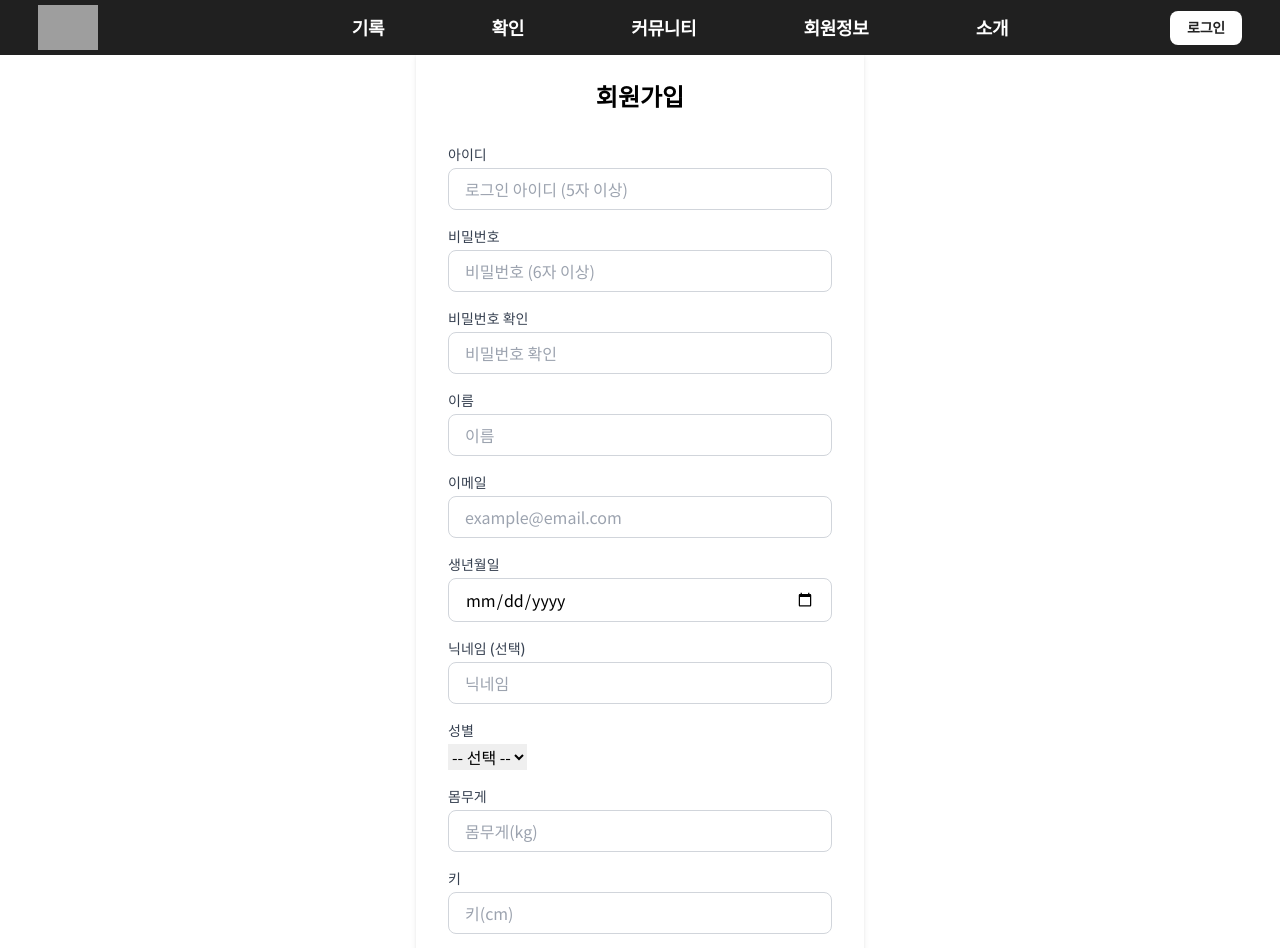
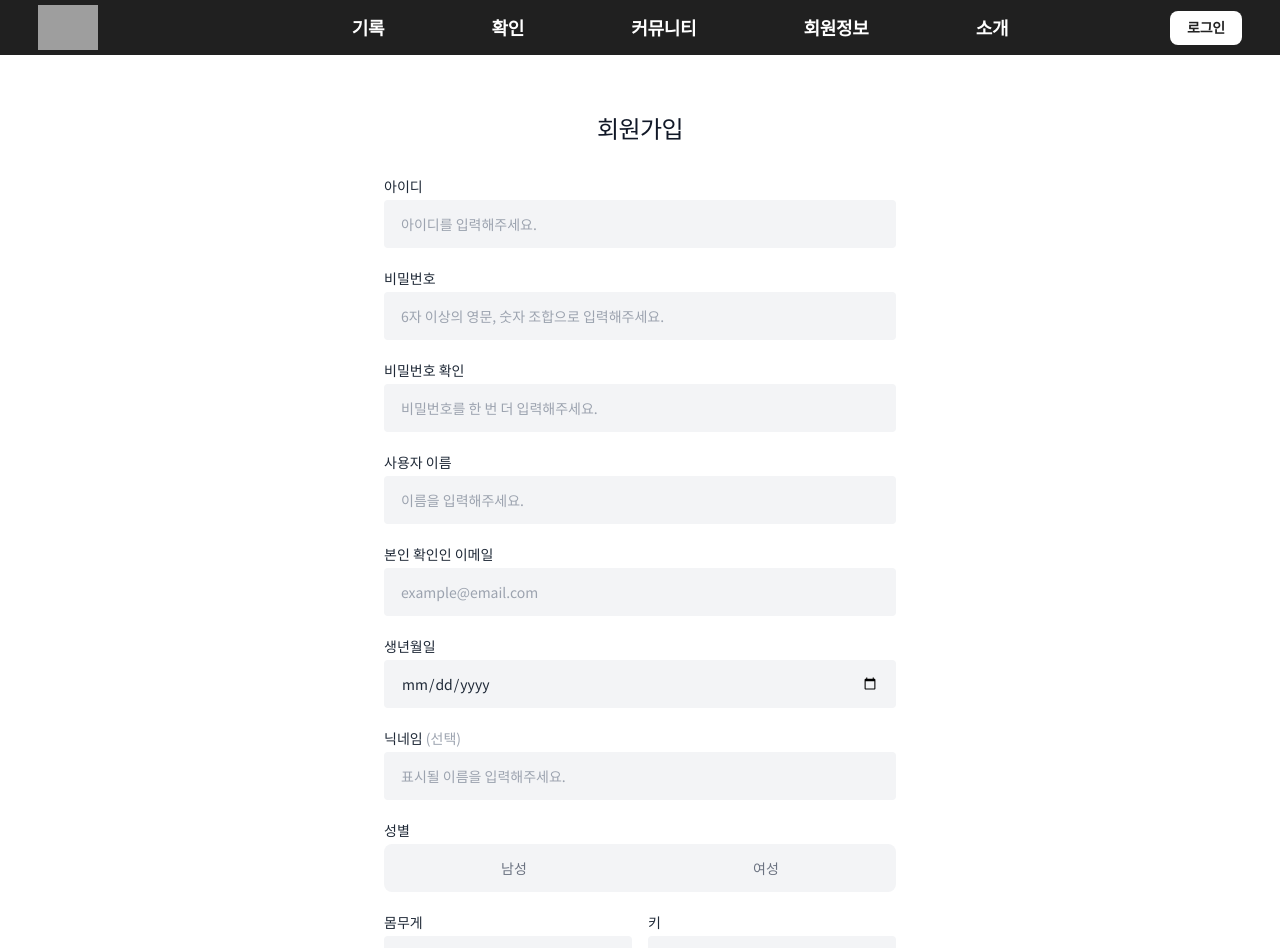
Before and after one commit to ZZAAE/Ballife, a React (Vite) app in the folder frontend/: page /signup in a window 1280 px wide. Shown: the top 948 px of the page. Built offline with nearby package versions, Linux system fonts and the light colour scheme; grey boxes are pictures that could not be loaded.

Commit message:
login signup

```diff
--- a/frontend/src/pages/user/LoginPage.jsx
+++ b/frontend/src/pages/user/LoginPage.jsx
@@ -2,8 +2,6 @@ import { useState } from 'react';
 import { useLocation, useNavigate, Link } from 'react-router-dom';
 import { useAuth } from '../../contexts/AuthContext.jsx';
 import toast from 'react-hot-toast';
-import Input from '../../components/Input';
-import Button from '../../components/Button';
 import authApi from '../../api/authApi';
 
 function LoginPage() {
@@ -18,98 +16,126 @@ function LoginPage() {
     const [errors, setErrors] = useState({});
 
     const handleChange = (e) => {
-
         const { name, value } = e.target;
-        setFormData(prev => ({
-            ...prev,
-            [name]: value
-        }));
+        setFormData(prev => ({ ...prev, [name]: value }));
         if (errors[name]) {
-            setErrors(prev => ({
-                ...prev,
-                [name]: ''
-            }));
+            setErrors(prev => ({ ...prev, [name]: '' }));
         }
     };
 
     const validate = () => {
         const newErrors = {};
-
-        if (!formData.loginId) {
-            newErrors.loginId = '아이디를 입력해주세요.';
-        }
-        if (!formData.password) {
-            newErrors.password = '비밀번호를 입력해주세요.';
-        }
-
+        if (!formData.loginId) newErrors.loginId = '아이디를 입력해주세요.';
+        if (!formData.password) newErrors.password = '비밀번호를 입력해주세요.';
         setErrors(newErrors);
         return Object.keys(newErrors).length === 0;
     };
 
     const handleSubmit = async (e) => {
-        e.preventDefault(); //기본 새로고침, 요청 막음
-
-        if (!validate()) return; //유효성 검사 false면 return
+        e.preventDefault();
+        if (!validate()) return;
 
         try {
             setLoading(true);
             const response = await authApi.login(formData);
-            login(response.data); //AuthContext의 login 함수 호출하여 상태 업데이트
-
-            // 토큰 저장 -> JWT 토근 발급
+            login(response.data);
             localStorage.setItem('token', response.data.token);
             localStorage.setItem('user', JSON.stringify(response.data));
-            login(response.data);
-
-            toast.success(`${response.data.nickname || response.data.username}님, 환영합니다!`); //토스트 메시지 띄우기
+            toast.success(`${response.data.nickname || response.data.username}님, 환영합니다!`);
             const from = typeof location.state?.from === 'string' ? location.state.from : '/';
             navigate(from, { replace: true });
-
         } catch (error) {
             console.error('로그인 실패:', error);
         } finally {
             setLoading(false);
         }
-
-
     };
 
     return (
-        <div>
-            <div>
-                <h1>로그인</h1>
+        <div className="min-h-screen bg-white flex items-center justify-center px-4"style={{ minHeight: '93vh' }}>
+            <div className="w-full max-w-sm">
 
-                <form onSubmit={handleSubmit}>
-                    <Input
-                        label="아이디"
+                {/* 타이틀 */}
+                <h1 className="text-2xl font-medium text-center text-gray-900 mb-8 tracking-tight">
+                    로그인
+                </h1>
+
+                <form onSubmit={handleSubmit} noValidate>
+
+                    {/* 아이디 인풋 */}
+                    <div className="mb-3">
+                        <input
+                            type="text"
                             name="loginId"
                             value={formData.loginId}
                             onChange={handleChange}
-                        placeholder="아이디"
-                        error={errors.loginId}
+                            placeholder="아이디를 입력해주세요."
+                            autoComplete="username"
+                            className={`
+                                w-full h-12 px-4
+                                bg-gray-100 rounded
+                                text-sm text-gray-800 placeholder-gray-400
+                                border border-transparent
+                                outline-none
+                                transition-colors duration-150
+                                focus:bg-white focus:border-gray-300
+                                ${errors.loginId ? 'border-red-400 bg-red-50' : ''}
+                            `}
                         />
+                        {errors.loginId && (
+                            <p className="mt-1 text-xs text-red-500 pl-1">{errors.loginId}</p>
+                        )}
+                    </div>
 
-                    <Input
-                        label="비밀번호"
+                    {/* 비밀번호 인풋 */}
+                    <div className="mb-4">
+                        <input
+                            type="password"
                             name="password"
-                        type="password"
                             value={formData.password}
                             onChange={handleChange}
-                        placeholder="비밀번호"
-                        error={errors.password}
+                            placeholder="비밀번호를 입력해주세요."
+                            autoComplete="current-password"
+                            className={`
+                                w-full h-12 px-4
+                                bg-gray-100 rounded
+                                text-sm text-gray-800 placeholder-gray-400
+                                border border-transparent
+                                outline-none
+                                transition-colors duration-150
+                                focus:bg-white focus:border-gray-300
+                                ${errors.password ? 'border-red-400 bg-red-50' : ''}
+                            `}
                         />
+                        {errors.password && (
+                            <p className="mt-1 text-xs text-red-500 pl-1">{errors.password}</p>
+                        )}
+                    </div>
 
-                    <Button
+                    {/* 로그인 버튼 */}
+                    <button
                         type="submit"
                         disabled={loading}
+                        className="
+                            w-full h-12
+                            bg-gray-900 hover:bg-black
+                            text-white text-sm font-medium
+                            rounded
+                            transition-colors duration-150
+                            disabled:opacity-60 disabled:cursor-not-allowed
+                        "
                     >
                         {loading ? '로그인 중...' : '로그인'}
-                    </Button>
+                    </button>
                 </form>
 
-                <p className="text-center mt-6 text-gray-600">
+                {/* 회원가입 링크 */}
+                <p className="text-center mt-5 text-sm text-gray-500">
                     계정이 없으신가요?{' '}
-                    <Link to="/signup" className="text-blue-600 hover:underline">
+                    <Link
+                        to="/signup"
+                        className="text-blue-600 hover:underline"
+                    >
                         회원가입
                     </Link>
                 </p>
--- a/frontend/src/pages/user/SignUpPage.jsx
+++ b/frontend/src/pages/user/SignUpPage.jsx
@@ -1,14 +1,11 @@
 import { useState } from "react";
-import { useNavigate, Link } from "react-router-dom"; // 페이지 이동
-import toast from "react-hot-toast"; //토스트 알림
-import Input from "../../components/Input";
-import Button from "../../components/Button";
+import { useNavigate, Link } from "react-router-dom";
+import toast from "react-hot-toast";
 import authApi from "../../api/authApi";
 
 function SignUpPage() {
   const navigate = useNavigate();
   const [loading, setLoading] = useState(false);
-  //폼 입력값 전체
   const [formData, setFormData] = useState({
     loginId: "",
     password: "",
@@ -21,22 +18,13 @@ function SignUpPage() {
     weight: "",
     height: "",
   });
-  const [errors, setErrors] = useState({}); //유효성 검사 에러 메세지
+  const [errors, setErrors] = useState({});
 
   const handleChange = (e) => {
-    // username, soldesk
     const { name, value } = e.target;
-    //formData 업데이트 불변성 유지
-    setFormData((prev) => ({
-      ...prev, //기본값 유지
-      [name]: value, //해당 필드만 업데이트
-    }));
-    // 입력 시 해당 필드 에러 제거
+    setFormData((prev) => ({ ...prev, [name]: value }));
     if (errors[name]) {
-      setErrors((prev) => ({
-        ...prev,
-        [name]: "", //해당 에러만 지움
-      }));
+      setErrors((prev) => ({ ...prev, [name]: "" }));
     }
   };
 
@@ -67,46 +55,33 @@ function SignUpPage() {
       newErrors.email = "올바른 이메일 형식이 아닙니다.";
     }
 
-    if (!formData.password) {
-      newErrors.password = "비밀번호를 입력해주세요.";
-    } else if (formData.password.length < 6) {
-      newErrors.password = "비밀번호는 6자 이상이어야 합니다.";
+    if (!formData.birthDate) {
+      newErrors.birthDate = "생년월일을 입력해주세요.";
     }
 
-    if (!formData.passwordConfirm) {
-      newErrors.passwordConfirm = "비밀번호 확인을 입력해주세요.";
-    } else if (formData.password !== formData.passwordConfirm) {
-      newErrors.passwordConfirm = "비밀번호가 일치하지 않습니다.";
+    if (!formData.gender || formData.gender === "") {
+      newErrors.gender = "성별을 선택해주세요.";
     }
 
-    if(!formData.birthDate){
-        newErrors.birthDate = "생년월일을 입력해주세요."
+    if (!formData.weight) {
+      newErrors.weight = "몸무게를 입력해주세요.";
+    } else if (formData.weight <= 0) {
+      newErrors.weight = "0 이상의 숫자를 입력해주세요.";
     }
 
-    if(!formData.gender || formData.gender == ""){
-        newErrors.gender = "성별을 선택해주세요."
+    if (!formData.height) {
+      newErrors.height = "키를 입력해주세요.";
+    } else if (formData.height <= 0) {
+      newErrors.height = "0 이상의 숫자를 입력해주세요.";
     }
 
-    if(!formData.weight){
-        newErrors.weight = "몸무게를 입력해주세요."
-    } else if (formData.weight <= 0){
-        newErrors.weight = "0 이상의 숫자를 입력해주세요";
-    }
-
-    if(!formData.height){
-        newErrors.height = "키를 입력해주세요."
-    } else if (formData.height <= 0){
-        newErrors.height = "0 이상의 숫자를 입력해주세요";
-    }
-
-    setErrors(newErrors); //유효성 검사 후 결과를 state에 업데이트
-    return Object.keys(newErrors).length === 0; //유효성 검사에 통과되어 true 반환
+    setErrors(newErrors);
+    return Object.keys(newErrors).length === 0;
   };
 
   const handleSubmit = async (e) => {
     e.preventDefault();
-
-    if (!validate()) return; //유효성 실패시 중단
+    if (!validate()) return;
 
     try {
       setLoading(true);
@@ -116,14 +91,14 @@ function SignUpPage() {
         username: formData.username,
         email: formData.email,
         birthDate: formData.birthDate,
-        nickname: formData.nickname, // 이거문젠가
+        nickname: formData.nickname,
         gender: formData.gender,
         weight: formData.weight,
         height: formData.height,
       });
 
       toast.success("회원가입이 완료되었습니다!");
-      navigate("/login"); // <Link to = "/login">로그인</Link>
+      navigate("/login");
     } catch (error) {
       console.error("회원가입 실패:", error);
     } finally {
@@ -131,119 +106,209 @@ function SignUpPage() {
     }
   };
 
+  // 공통 인풋 스타일
+  const inputClass = (field) => `
+    w-full h-12 px-4
+    bg-gray-100 rounded
+    text-sm text-gray-800 placeholder-gray-400
+    border border-transparent
+    outline-none
+    transition-colors duration-150
+    focus:bg-white focus:border-gray-300
+    ${errors[field] ? "border-red-400 bg-red-50" : ""}
+  `;
+
   return (
-    <div className="max-w-md mx-auto">
-      <div className="bg-white rounded-lg shadow-md p-8">
-        <h1 className="text-2xl font-bold text-center mb-8">회원가입</h1>
+    <div
+      className="bg-white flex items-start justify-center px-4 pt-16 pb-16"
+      style={{ minHeight: "95vh" }}
+    >
+      <div className="w-full max-w-lg">
 
-        <form onSubmit={handleSubmit} className="space-y-4">
-          <Input
-            label="아이디"
+        {/* 타이틀 */}
+        <h1 className="text-2xl font-medium text-center text-gray-900 mb-8 tracking-tight">
+          회원가입
+        </h1>
+
+        <form onSubmit={handleSubmit} noValidate>
+
+          {/* 아이디 */}
+          <div className="mb-5">
+            <label className="block text-sm font-medium text-gray-800 mb-1">아이디</label>
+            <input
+              type="text"
               name="loginId"
               value={formData.loginId}
               onChange={handleChange}
-            placeholder="로그인 아이디 (5자 이상)"
-            error={errors.loginId}
+              placeholder="아이디를 입력해주세요."
+              autoComplete="username"
+              className={inputClass("loginId")}
             />
+            {errors.loginId && <p className="mt-1 text-xs text-red-500 pl-1">{errors.loginId}</p>}
+          </div>
 
-          <Input
-            label="비밀번호"
+          {/* 비밀번호 */}
+          <div className="mb-5">
+            <label className="block text-sm font-medium text-gray-800 mb-1">비밀번호</label>
+            <input
+              type="password"
               name="password"
-            type="password"
               value={formData.password}
               onChange={handleChange}
-            placeholder="비밀번호 (6자 이상)"
-            error={errors.password}
+              placeholder="6자 이상의 영문, 숫자 조합으로 입력해주세요."
+              autoComplete="new-password"
+              className={inputClass("password")}
             />
+            {errors.password && <p className="mt-1 text-xs text-red-500 pl-1">{errors.password}</p>}
+          </div>
 
-          <Input
-            label="비밀번호 확인"
+          {/* 비밀번호 확인 */}
+          <div className="mb-5">
+            <label className="block text-sm font-medium text-gray-800 mb-1">비밀번호 확인</label>
+            <input
+              type="password"
               name="passwordConfirm"
-            type="password"
               value={formData.passwordConfirm}
               onChange={handleChange}
-            placeholder="비밀번호 확인"
-            error={errors.passwordConfirm}
+              placeholder="비밀번호를 한 번 더 입력해주세요."
+              autoComplete="new-password"
+              className={inputClass("passwordConfirm")}
             />
+            {errors.passwordConfirm && <p className="mt-1 text-xs text-red-500 pl-1">{errors.passwordConfirm}</p>}
+          </div>
 
-          <Input
-            label="이름"
+          {/* 이름 */}
+          <div className="mb-5">
+            <label className="block text-sm font-medium text-gray-800 mb-1">사용자 이름</label>
+            <input
+              type="text"
               name="username"
               value={formData.username}
               onChange={handleChange}
-            placeholder="이름"
+              placeholder="이름을 입력해주세요."
+              className={inputClass("username")}
             />
+          </div>
 
-          <Input
-            label="이메일"
+          {/* 이메일 */}
+          <div className="mb-5">
+            <label className="block text-sm font-medium text-gray-800 mb-1">본인 확인인 이메일</label>
+            <input
+              type="email"
               name="email"
-            type="email"
               value={formData.email}
               onChange={handleChange}
               placeholder="example@email.com"
-            error={errors.email}
+              autoComplete="email"
+              className={inputClass("email")}
             />
+            {errors.email && <p className="mt-1 text-xs text-red-500 pl-1">{errors.email}</p>}
+          </div>
 
-          <Input
-            label="생년월일"
+          {/* 생년월일 */}
+          <div className="mb-5">
+            <label className="block text-sm font-medium text-gray-800 mb-1">생년월일</label>
+            <input
+              type="date"
               name="birthDate"
-            type="date"
+              value={formData.birthDate}
               onChange={handleChange}
-            error={errors.birthDate}
+              className={inputClass("birthDate")}
             />
+            {errors.birthDate && <p className="mt-1 text-xs text-red-500 pl-1">{errors.birthDate}</p>}
+          </div>
 
-          <Input
-            label="닉네임 (선택)"
+          {/* 닉네임 */}
+          <div className="mb-5">
+            <label className="block text-sm font-medium text-gray-800 mb-1">닉네임 <span className="text-gray-400 font-normal">(선택)</span></label>
+            <input
+              type="text"
               name="nickname"
               value={formData.nickname}
               onChange={handleChange}
-            placeholder="닉네임"
+              placeholder="표시될 이름을 입력해주세요."
+              className={inputClass("nickname")}
             />
-
-          <div className="w-full">
-            <label className="block text-sm font-medium text-gray-700 mb-1">성별</label>
-            <select
-              className="relative"
-              name="gender"
-              value={formData.gender}
-              onChange={handleChange}
-              error={errors.gender}
-            >
-              <option value="">-- 선택 --</option>
-              <option value="남성">남성</option>
-              <option value="여성">여성</option>
-              <option value="비공개">비공개</option>
-            </select>
           </div>
 
-          <Input
-            label="몸무게"
+          {/* 성별 */}
+          <div className="mb-5">
+            <label className="block text-sm font-medium text-gray-800 mb-1">성별</label>
+            <div className={`flex p-1 bg-gray-100 rounded-lg ${errors.gender ? "ring-1 ring-red-400" : ""}`}>
+              {["남성", "여성"].map((g) => (
+                <button
+                  key={g}
+                  type="button"
+                  onClick={() => {
+                    setFormData((prev) => ({ ...prev, gender: g }));
+                    setErrors((prev) => ({ ...prev, gender: "" }));
+                  }}
+                  className={`
+                    flex-1 h-10 text-sm font-medium rounded-md transition-all duration-150
+                    ${formData.gender === g
+                      ? "bg-white text-blue-600 shadow-sm"
+                      : "text-gray-500 hover:text-gray-700"
+                    }
+                  `}
+                >
+                  {g}
+                </button>
+              ))}
+            </div>
+            {errors.gender && <p className="mt-1 text-xs text-red-500 pl-1">{errors.gender}</p>}
+          </div>
+
+          {/* 몸무게 / 키 — 나란히 */}
+          <div className="flex gap-4 mb-6">
+            <div className="flex-1">
+              <label className="block text-sm font-medium text-gray-800 mb-1">몸무게</label>
+              <input
+                type="number"
                 name="weight"
-            type="number"
                 value={formData.weight}
                 onChange={handleChange}
-            placeholder="몸무게(kg)"
-            error={errors.weight}
+                placeholder="kg"
                 step="0.1"
+                min="0"
+                className={inputClass("weight")}
               />
-
-          <Input
-            label="키"
+              {errors.weight && <p className="mt-1 text-xs text-red-500 pl-1">{errors.weight}</p>}
+            </div>
+            <div className="flex-1">
+              <label className="block text-sm font-medium text-gray-800 mb-1">키</label>
+              <input
+                type="number"
                 name="height"
-            type="number"
                 value={formData.height}
                 onChange={handleChange}
-            placeholder="키(cm)"
-            error={errors.height}
+                placeholder="cm"
                 step="0.1"
+                min="0"
+                className={inputClass("height")}
               />
+              {errors.height && <p className="mt-1 text-xs text-red-500 pl-1">{errors.height}</p>}
+            </div>
+          </div>
 
-          <Button type="submit" className="w-full" disabled={loading}>
+          {/* 회원가입 버튼 */}
+          <button
+            type="submit"
+            disabled={loading}
+            className="
+              w-full h-12
+              bg-gray-900 hover:bg-black
+              text-white text-sm font-medium
+              rounded
+              transition-colors duration-150
+              disabled:opacity-60 disabled:cursor-not-allowed
+            "
+          >
             {loading ? "가입 중..." : "회원가입"}
-          </Button>
+          </button>
         </form>
 
-        <p className="text-center mt-6 text-gray-600">
+        {/* 로그인 링크 */}
+        <p className="text-center mt-5 text-sm text-gray-500">
           이미 계정이 있으신가요?{" "}
           <Link to="/login" className="text-blue-600 hover:underline">
             로그인
```
Lines whose indentation alone changed are shown as unchanged.
